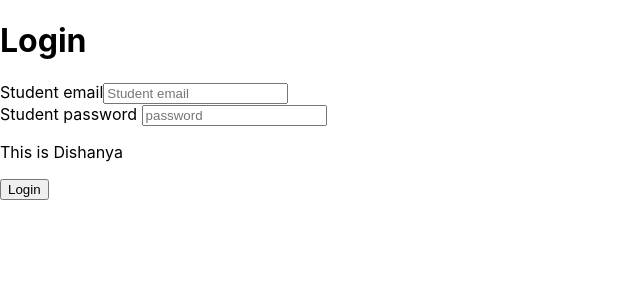
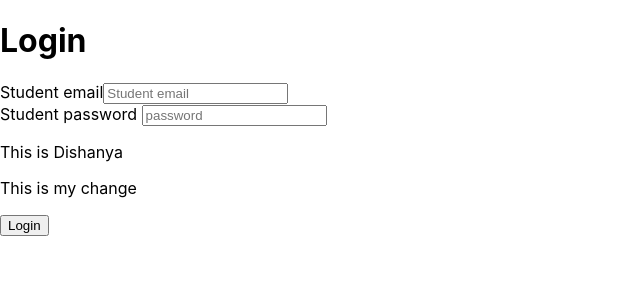
Before and after one commit to starshooter12345/brightboost, a React (Create React App) app in the folder client/: page /login in a window 1280 px wide. Shown: the top 300 px of the page, without its empty margins (0-640 px from the left). Built offline with nearby package versions, Linux system fonts and the light colour scheme.

Commit message:
Changes and added to the file

```diff
--- a/client/src/Login.js
+++ b/client/src/Login.js
@@ -35,6 +35,7 @@ function Login() {
        <label>Student password</label> <input value={password} onChange={(e)=>setPassword(e.target.value)} type="password" placeholder="password"></input>
       <br/>
       <p>This is Dishanya</p>
+      <p>This is my change</p>
       <input type="submit" value="Login"/>
 
       </form>
```
